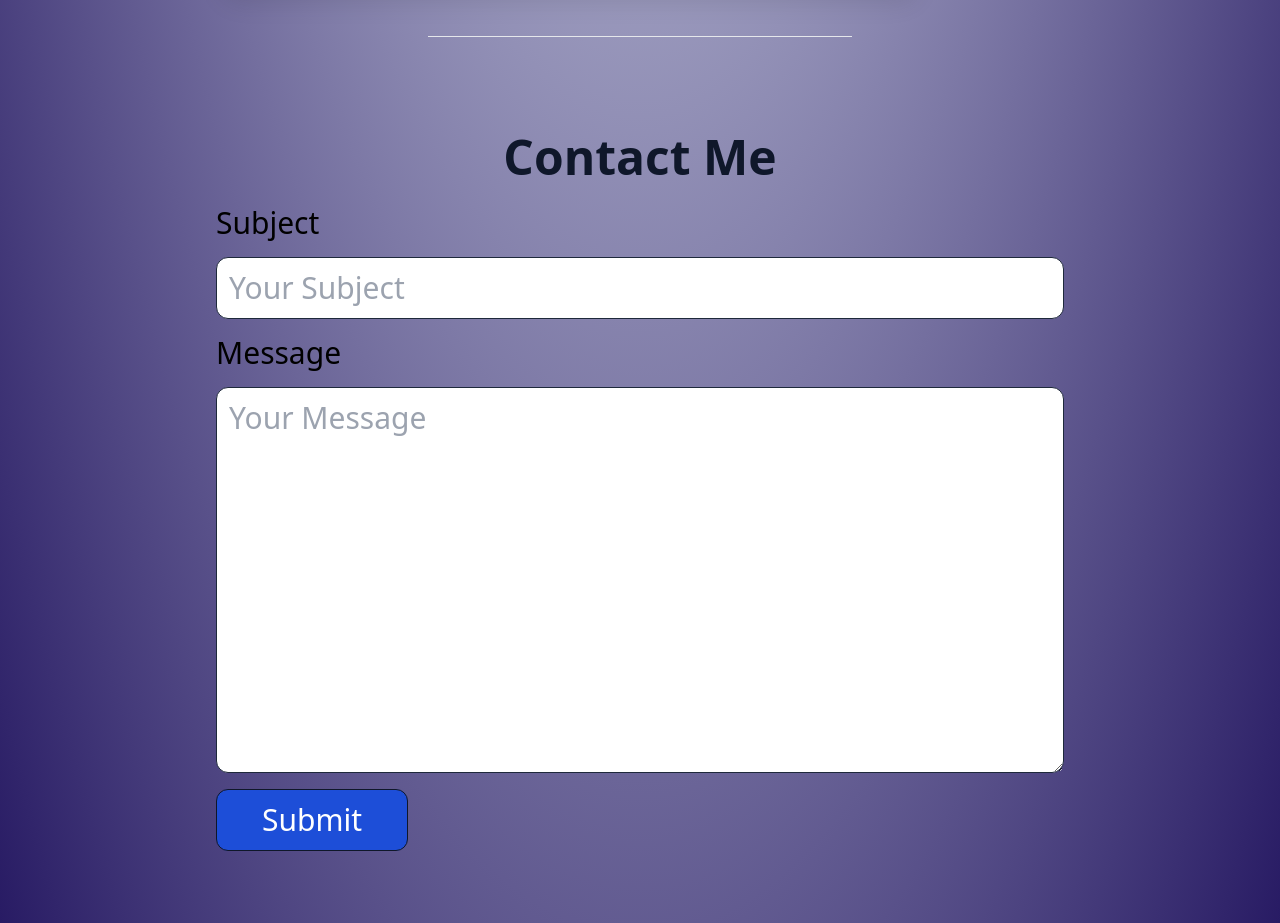
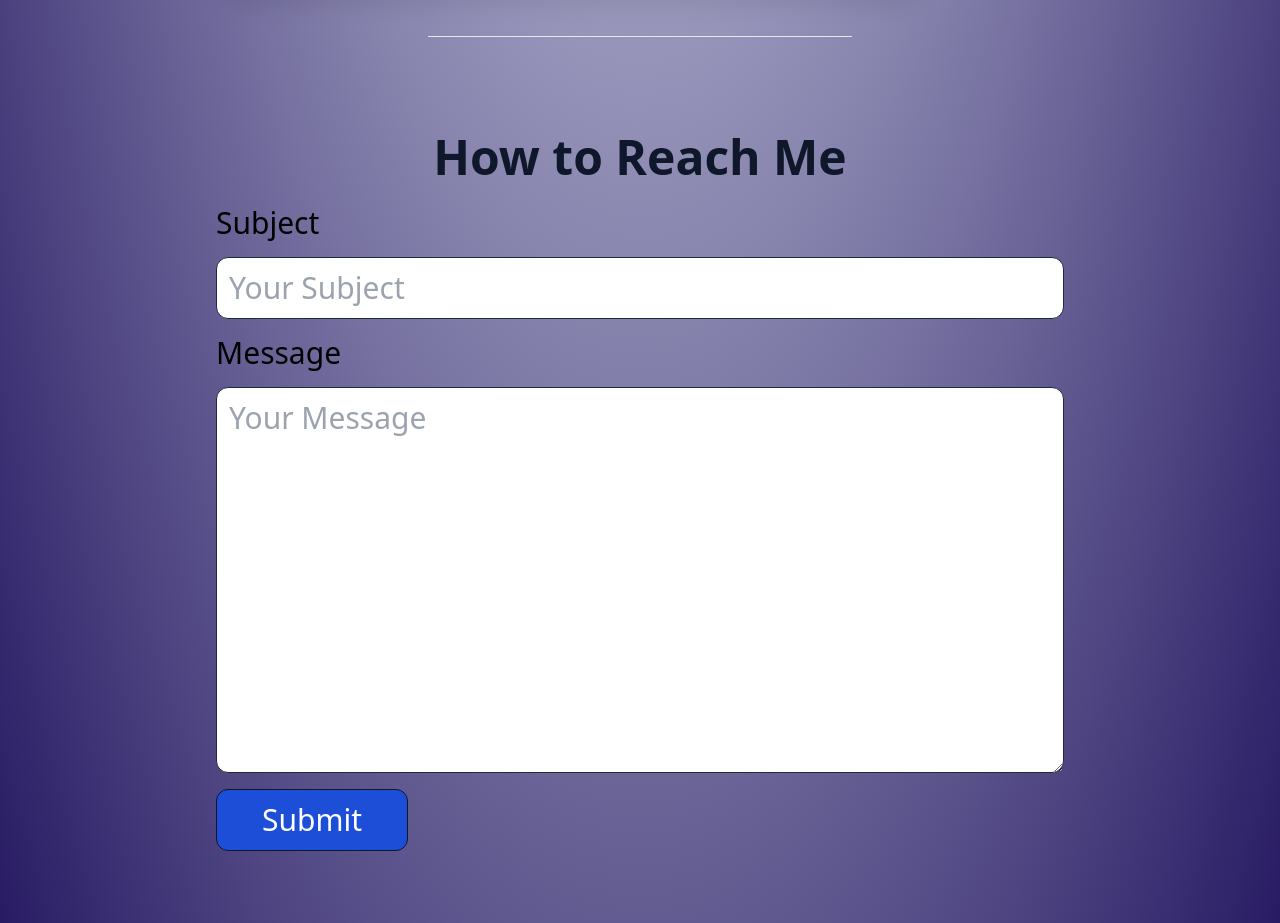
Before and after one commit to Netsection/My-life, a website: page build/index.html in a window 1280 px wide. Shown: the part 3900-4823 px from the top of the page. Drawn offline with Linux system fonts and the light colour scheme.

Commit message:
added features

```diff
--- a/build/index.html
+++ b/build/index.html
@@ -74,7 +74,7 @@
         </section>
         <section id="contact" class="p-6 my-12 scroll-mt-16">
             <h2 class="text-4xl font-bold text-center sm:text-5xl mb-6 text-slate-900 dark:text-white">
-                Contact Me
+                How to Reach Me
             </h2>
             <form action="" class="max-w-4xl mx-auto text-2xl sm:text-3xl flex flex-col items-left gap-4">
                 <label for="subject">Subject</label>
```
